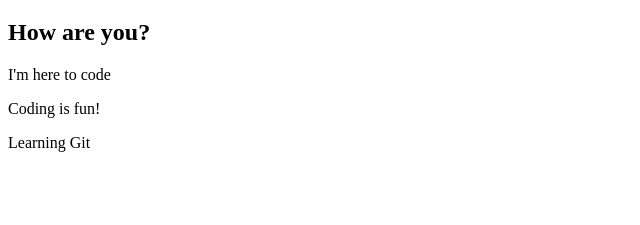
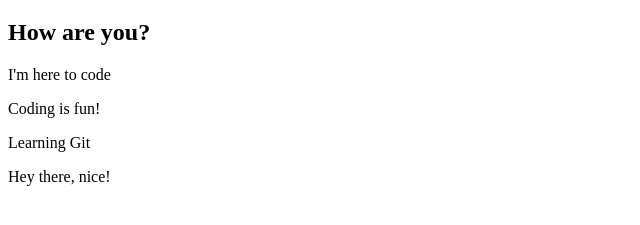
Before and after one commit to bpaksoy/galvanize, a plain HTML site: page index.html in a window 1280 px wide. Shown: the part 61-286 px from the top of the page, without its empty margins (0-640 px from the left). Drawn offline with Linux system fonts and the light colour scheme.

Commit message:
Yet another paragraph

```diff
--- a/index.html
+++ b/index.html
@@ -6,5 +6,6 @@
     <p>I'm here to code</p>
     <p>Coding is fun!</p>
     <p>Learning Git</p>
+    <p> Hey there, nice!</p>
   </body>
 </html>
```
